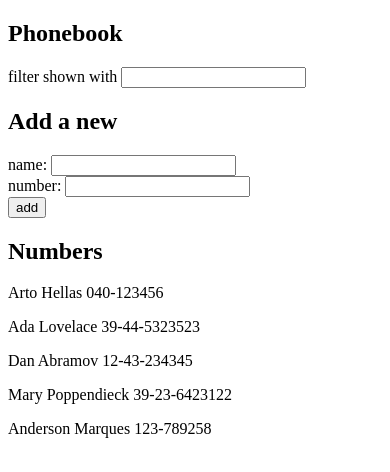
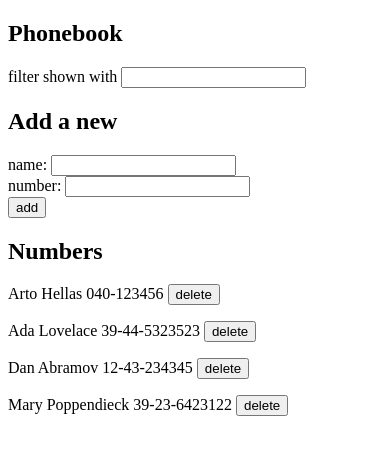
Before and after one commit to AndersonMarques0/Full_Stack_Exercises, a React (Vite) app in the folder part2/phonebook/: page / in a window 390 px wide. Shown: the top 472 px of the page. Built offline with nearby package versions, Linux system fonts and the light colour scheme; data requests are answered from the project's data file.

Commit message:
phonebook step 9

```diff
--- a/part2/phonebook/db.json
+++ b/part2/phonebook/db.json
@@ -19,11 +19,6 @@
       "name": "Mary Poppendieck",
       "number": "39-23-6423122",
       "id": "4"
-    },
-    {
-      "id": "5",
-      "name": "Anderson Marques",
-      "number": "123-789258"
     }
   ]
 }
--- a/part2/phonebook/src/App.jsx
+++ b/part2/phonebook/src/App.jsx
@@ -15,6 +15,7 @@ const App = () => {
     .getAll()
     .then(response => {
       setPersons(response.data)
+      console.log(response.data)
     })
   }, [])
 
@@ -43,7 +44,7 @@ const App = () => {
       />
 
       <h2>Numbers</h2>
-      <Persons persons={persons} filter={filter} />
+      <Persons persons={persons} setPersons={setPersons} filter={filter} />
     </div>
   )
 }
--- /dev/null
+++ b/part2/phonebook/src/components/button.jsx
@@ -0,0 +1,10 @@
+
+const Button = ({action, text}) => {
+
+    return (
+        <button onClick={action}>{text}</button>
+    )
+
+}
+
+export default Button
--- a/part2/phonebook/src/components/persons.jsx
+++ b/part2/phonebook/src/components/persons.jsx
@@ -1,3 +1,6 @@
+import Button from "./button"
+import servicePersons from "../services/servicePersons"
+
 const Persons = (props) => {
 
     const filteredPersons = props.persons.filter(person => {
@@ -26,9 +29,25 @@ const Persons = (props) => {
       }
     })
 
+    const deletePerson = (id, name ) => {
+      console.log('Hello from deletePerson')
+      const decision = confirm(`Delete ${name} ?`)
+
+      if(decision) {
+
+        servicePersons.deleteUser(id)
+        props.setPersons(props.persons.toSpliced(props.persons.indexOf(name), 1))
+
+      }else {
+        return
+      }
+
+
+    }
+
     return (
         <div>
-            {filteredPersons.map(person => <p key={person.id} >{person.name} {person.number}</p>)}
+            {filteredPersons.map(person => <p key={person.id} >{person.name} {person.number} <Button text='delete' action={() => deletePerson(person.id, person.name) } /> </p>)}
         </div>
     )
 }
--- a/part2/phonebook/src/services/servicePersons.js
+++ b/part2/phonebook/src/services/servicePersons.js
@@ -7,7 +7,12 @@ const create = newObject => {
     return axios.post(backUrl, newObject)
 }
 
+const deleteUser = id => {
+    return axios.delete(backUrl + `/${id}`)
+}
+
 export default {
     getAll,
-    create
+    create,
+    deleteUser
 }
```
